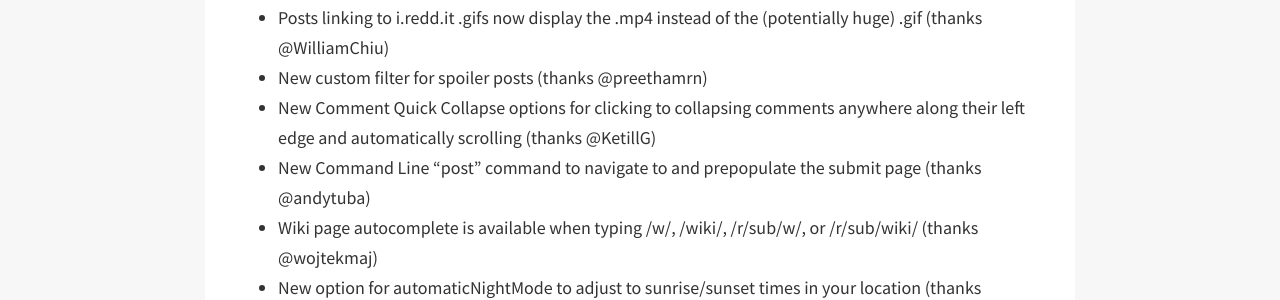
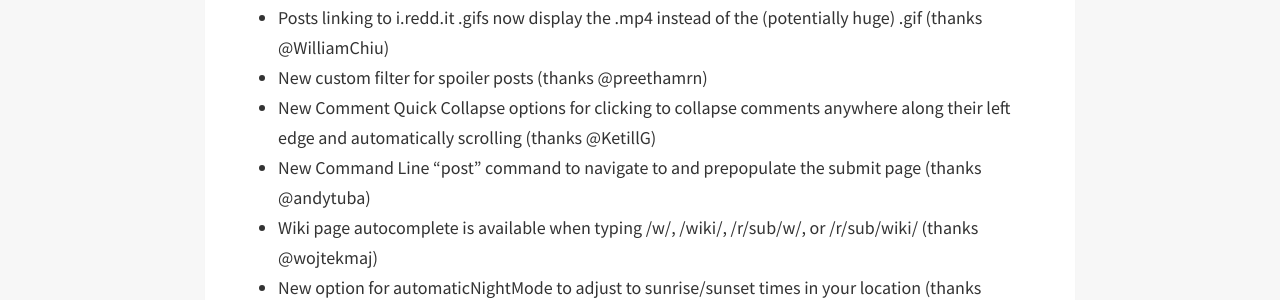
Before and after one commit to Reddit-Enhancement-Suite/Reddit-Enhancement-Suite.github.io, a Jekyll site: the page built from _posts/2017-02-03-537.md, in a window 1280 px wide. Shown: the part 328-628 px from the top of the page. Built offline with Jekyll 4.4.1, drawn with Linux system fonts in a browser that asks for light colours; nearby versions of some CDN libraries.

Commit message:
Update 2017-02-03-537.md

```diff
--- a/_posts/2017-02-03-537.md
+++ b/_posts/2017-02-03-537.md
@@ -11,7 +11,7 @@ tags:
 - liveleak.com expandos (thanks @erikdesjardins)
 - Posts linking to i.redd.it .gifs now display the .mp4 instead of the (potentially huge) .gif (thanks @WilliamChiu)
 - New custom filter for spoiler posts (thanks @preethamrn)
-- New Comment Quick Collapse options for clicking to collapsing comments anywhere along their left edge and automatically scrolling (thanks @KetillG)
+- New Comment Quick Collapse options for clicking to collapse comments anywhere along their left edge and automatically scrolling (thanks @KetillG)
 - New Command Line "post" command to navigate to and prepopulate the submit page (thanks @andytuba)
 - Wiki page autocomplete is available when typing /w/, /wiki/, /r/sub/w/, or /r/sub/wiki/ (thanks @wojtekmaj)
 - New option for automaticNightMode to adjust to sunrise/sunset times in your location (thanks @wojtekmaj)
```
